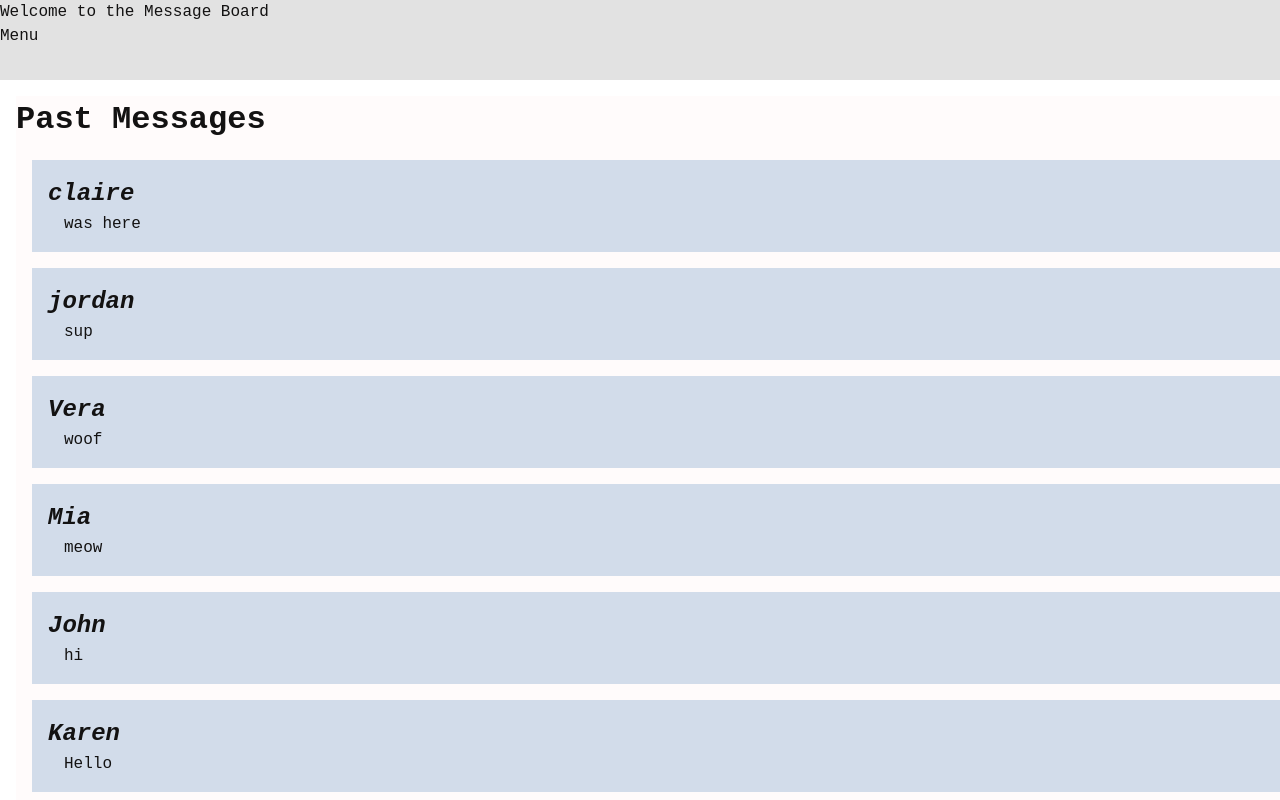
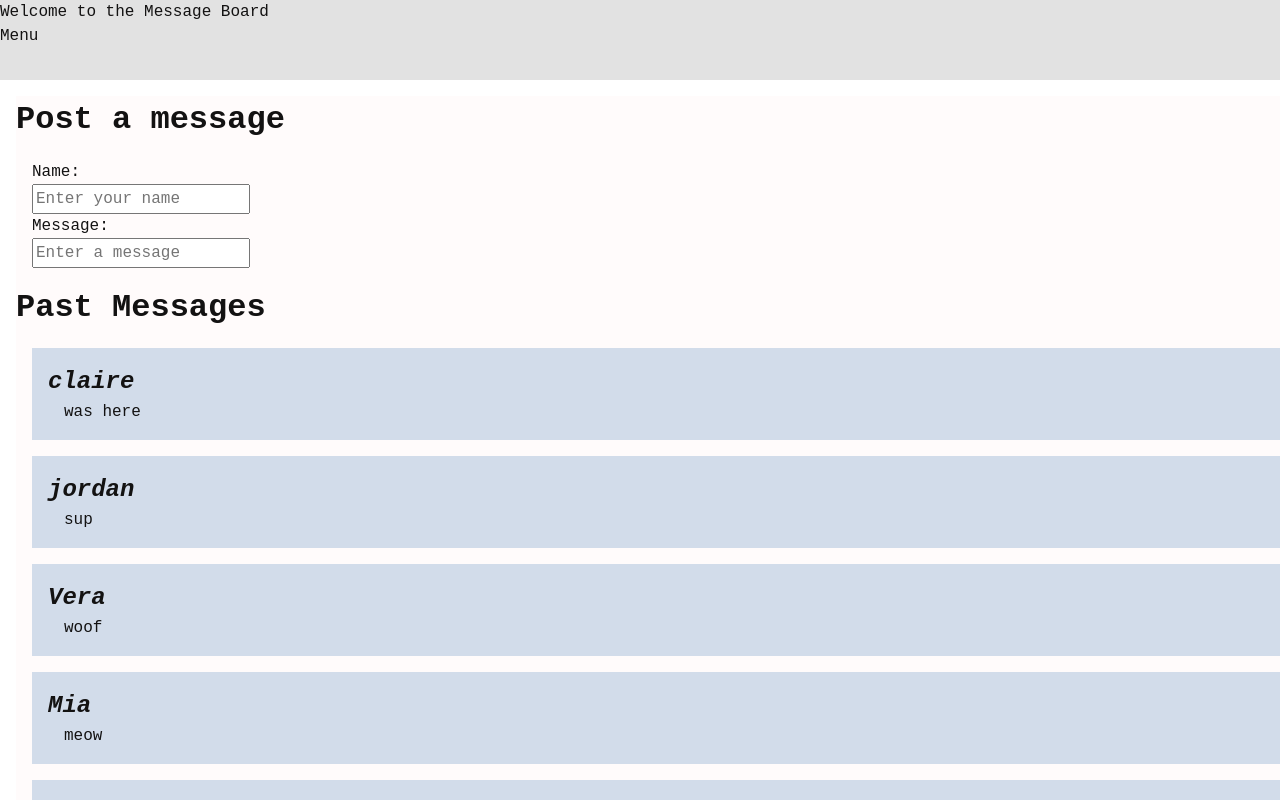
Before and after one commit to clairey259/messageBoard-end2end, a React (Create React App) app in the folder messageboard-app/: page / in a window 1280 px wide. Shown: the top 800 px of the page. Built offline with nearby package versions, Linux system fonts and the light colour scheme; the HTML template or start-up script is replaced by a standard one.

Commit message:
created form

```diff
--- a/messageboard-app/src/App.module.scss
+++ b/messageboard-app/src/App.module.scss
@@ -12,6 +12,9 @@ $background-colour-tertiary: rgba(198, 198, 198, 0.506);
   height: 90vh;
   width: 100vw;
   margin: 1rem;
+  .form {
+    margin: 1rem;
+  }
   .message {
     margin: 1rem;
     padding: 1rem;
--- /dev/null
+++ b/messageboard-app/src/components/Form.jsx
@@ -0,0 +1,15 @@
+import React from 'react';
+import Styles from '../App.module.scss'
+
+const Form = () => {
+  return (
+    <div className={Styles.form}>
+        <p>Name:</p>
+        <input type="text" placeholder='Enter your name'/>
+        <p>Message:</p>
+        <input type="text" placeholder='Enter a message'/>
+    </div>
+  )
+}
+
+export default Form
--- a/messageboard-app/src/components/Main.jsx
+++ b/messageboard-app/src/components/Main.jsx
@@ -1,11 +1,14 @@
 import React from "react";
 import Message from "./Message";
 import Styles from "../App.module.scss";
+import Form from "./Form";
 
 const Main = (props) => {
   const { data } = props;
   return (
     <div className={Styles.main}>
+        <h1>Post a message</h1>
+        <Form />
       <h1>Past Messages</h1>
       <section>
         {data.map((message) => {
```
